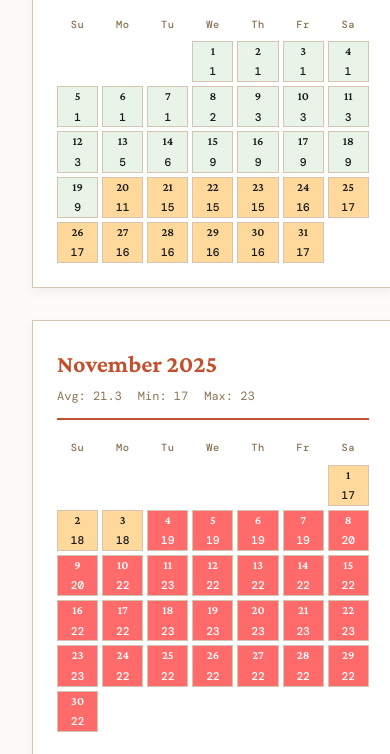
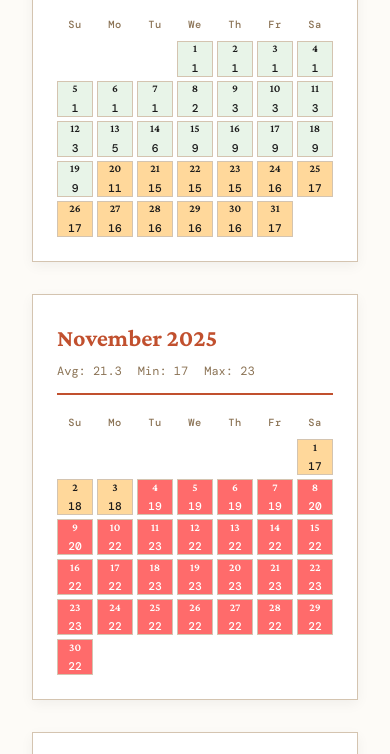
Before and after one commit to bramosman/Flow-Influencer-Calendar, a plain HTML site: page index.html in a window 390 px wide. Shown: the part 433-1187 px from the top of the page. Drawn offline with nearby package versions, Linux system fonts and the light colour scheme.

Commit message:
Update csv.html

```diff
--- a/index.html
+++ b/index.html
@@ -106,12 +106,32 @@
             gap: 2rem;
         }
 
+        @media (min-width: 1200px) {
+            .calendar-grid {
+                grid-template-columns: repeat(3, 1fr);
+            }
+        }
+
+        @media (max-width: 1199px) and (min-width: 768px) {
+            .calendar-grid {
+                grid-template-columns: repeat(2, 1fr);
+            }
+        }
+
+        @media (max-width: 767px) {
+            .calendar-grid {
+                grid-template-columns: 1fr;
+            }
+        }
+
         .month-card {
             background: white;
             border: 1px solid var(--border);
             padding: 1.5rem;
             box-shadow: 0 4px 12px rgba(0,0,0,0.05);
             transition: transform 0.3s ease, box-shadow 0.3s ease;
+            min-width: 0;
+            overflow: hidden;
         }
 
         .month-card:hover {
@@ -164,10 +184,12 @@
             align-items: center;
             justify-content: center;
             border: 1px solid var(--border);
-            font-size: 0.75rem;
+            font-size: 0.7rem;
             position: relative;
             transition: all 0.2s ease;
             cursor: pointer;
+            min-width: 0;
+            overflow: hidden;
         }
 
         .day-cell:hover {
@@ -292,7 +314,7 @@
 
         @media (max-width: 768px) {
             .calendar-grid {
-                grid-template-columns: 1fr;
+                grid-template-columns: 1fr !important;
             }
 
             .nav-tabs {
```
